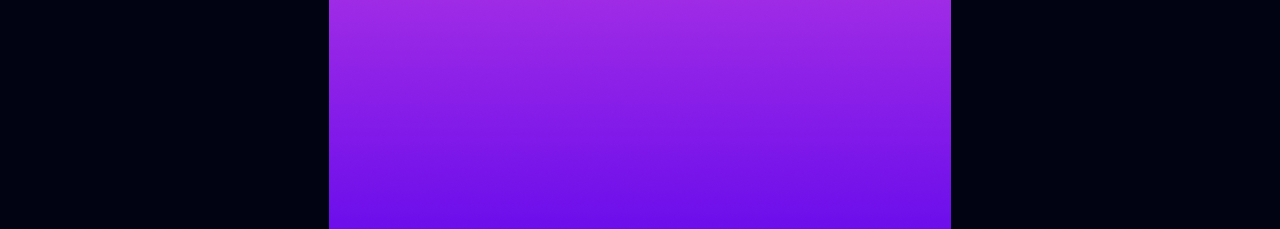
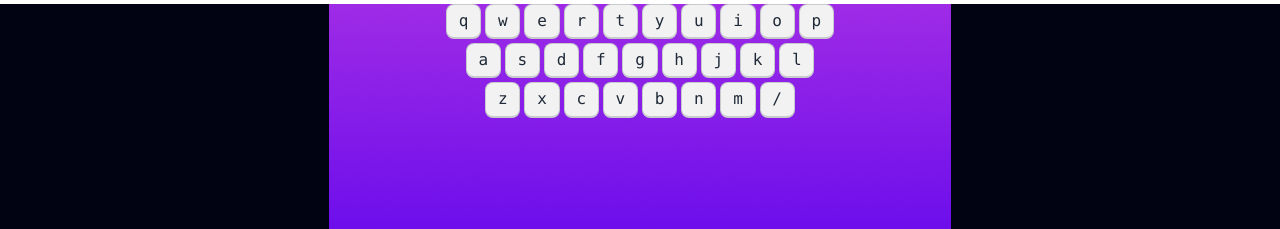
Before and after one commit to shakurShirajul/alphabet-clash-pro, a website: page index.html in a window 1280 px wide. Shown: the top 229 px of the page. Drawn offline with Linux system fonts and the light colour scheme.

Commit message:
Keyboard Added

```diff
--- a/index.html
+++ b/index.html
@@ -26,15 +26,56 @@
 
 <body class="font-poppins">
     <main class="min-h-screen bg-[#010313] bg-hero bg-no-repeat bg-center">
-        <section class="home text-white flex flex-col justify-center items-center min-h-screen">
+        <!-- Home Screen -->
+        <section class="home text-white flex flex-col justify-center items-center min-h-screen hidden">
             <div class="flex flex-col items-center gap-10">
                 <h1 class="text-8xl font-anton uppercase">alpha clash pro</h1>
                 <p>Unleash Your Keyboard Kun g Fu: Press "Enter" to Play</p>
                 <button class="btn bg-white text-black">Play Now</button>
             </div>
         </section>
+        <!-- Play Ground -->
         <section class="play-ground">
-
+            <!-- Playground Container -->
+            <div>
+                <!-- Screen -->
+                <!-- Keyboard Start -->
+                <div class="flex justify-center gap-1 my-1 w-full">
+                    <kbd class="kbd">q</kbd>
+                    <kbd class="kbd">w</kbd>
+                    <kbd class="kbd">e</kbd>
+                    <kbd class="kbd">r</kbd>
+                    <kbd class="kbd">t</kbd>
+                    <kbd class="kbd">y</kbd>
+                    <kbd class="kbd">u</kbd>
+                    <kbd class="kbd">i</kbd>
+                    <kbd class="kbd">o</kbd>
+                    <kbd class="kbd">p</kbd>
+                  </div>
+                  <div class="flex justify-center gap-1 my-1 w-full">
+                    <kbd class="kbd">a</kbd>
+                    <kbd class="kbd">s</kbd>
+                    <kbd class="kbd">d</kbd>
+                    <kbd class="kbd">f</kbd>
+                    <kbd class="kbd">g</kbd>
+                    <kbd class="kbd">h</kbd>
+                    <kbd class="kbd">j</kbd>
+                    <kbd class="kbd">k</kbd>
+                    <kbd class="kbd">l</kbd>
+                  </div>
+                  <div class="flex justify-center gap-1 my-1 w-full">
+                    <kbd class="kbd">z</kbd>
+                    <kbd class="kbd">x</kbd>
+                    <kbd class="kbd">c</kbd>
+                    <kbd class="kbd">v</kbd>
+                    <kbd class="kbd">b</kbd>
+                    <kbd class="kbd">n</kbd>
+                    <kbd class="kbd">m</kbd>
+                    <kbd class="kbd">/</kbd>
+                  </div>
+                <!-- Keyboard End-->
+                <!-- Live Score -->
+            </div>
         </section>
         <section class="score">
 
```
Also changed, not shown: output/style.css.
